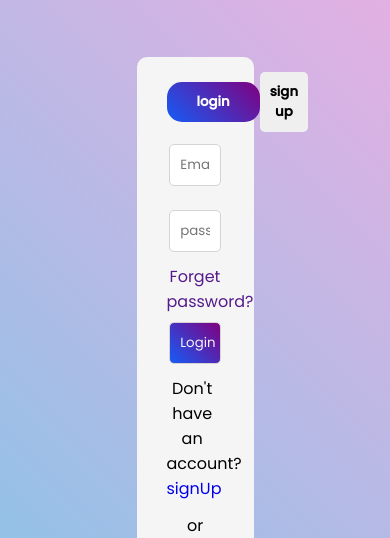
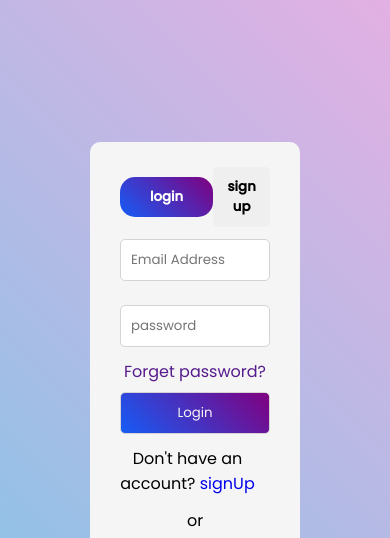
Before and after one commit to zahirullah2099/advance-form, a plain HTML site: page index.html in a window 390 px wide. Shown: the top 538 px of the page. Drawn offline with nearby package versions, Linux system fonts and the light colour scheme.

Commit message:
update some responsiveness
update some responsiveness

```diff
--- a/style.css
+++ b/style.css
@@ -90,3 +90,45 @@ button i {
     font-size: 15px;
     padding-right: 10px;
 }
+
+
+
+/* *************************************** */
+/* For devices up to 768px */
+@media screen and (max-width: 768px) {
+    .container {
+        flex-direction: column;
+        justify-content: center;
+        padding: 20px;
+    }
+    .container .login {
+        width: 60%;
+    }
+    .upperButton, #registerButton {
+        margin-top: 10px;
+    }
+    .inputFields input, .inputFields button {
+        width: 100%;
+    }
+}
+
+/* For devices between 768px and 992px */
+@media screen and (min-width: 769px) and (max-width: 992px) {
+    .container .login {
+        width: 50%;
+    }
+}
+
+/* For devices between 993px and 1200px */
+@media screen and (min-width: 993px) and (max-width: 1200px) {
+    .container .login {
+        width: 40%;
+    }
+}
+
+/* For devices larger than 1200px */
+@media screen and (min-width: 1201px) {
+    .container .login {
+        width: 30%;
+    }
+}
```
